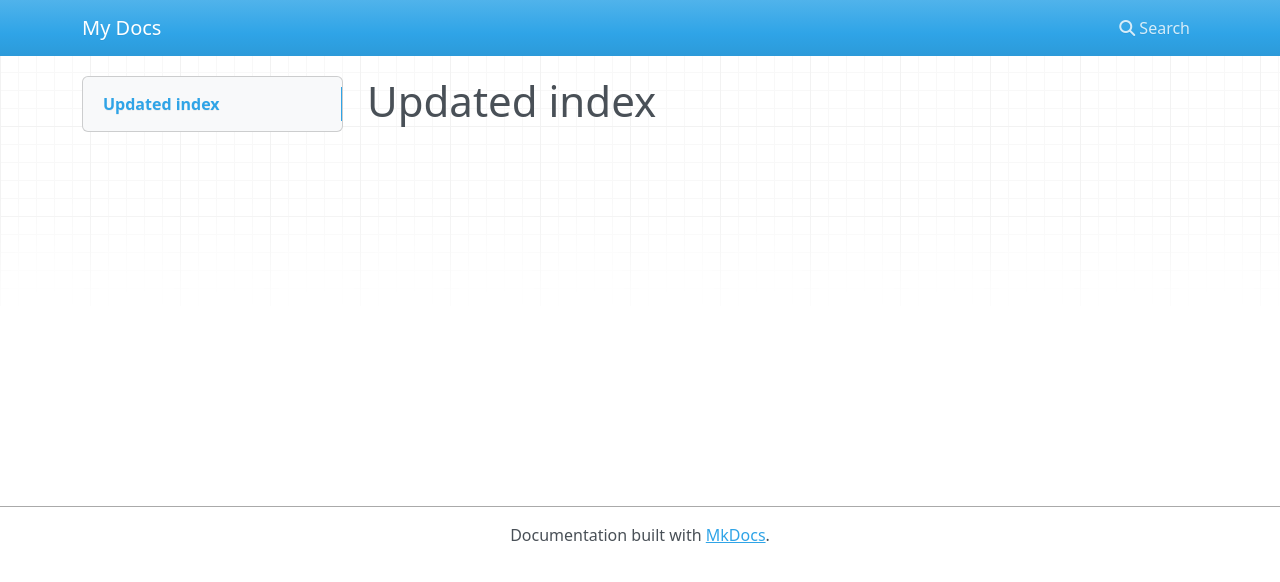
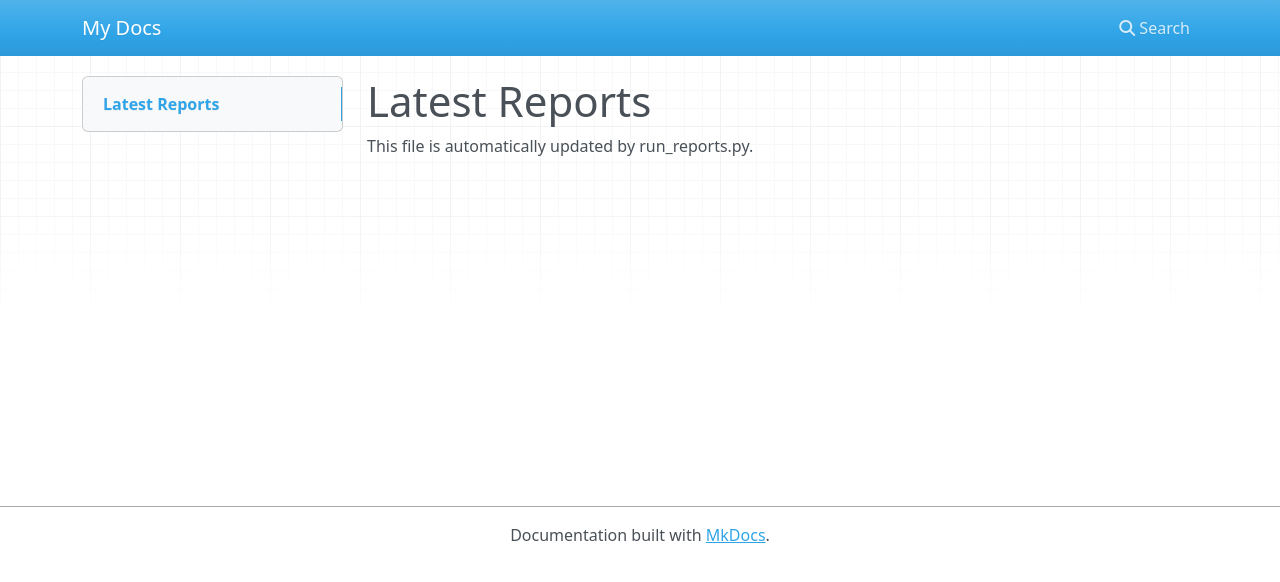
Before and after one commit to Trickster138/my-docs-site, an MkDocs documentation site: the page built from docs/index.md, in a window 1280 px wide. Shown: the top 582 px of the page. Built offline with MkDocs 1.6.1, drawn with Linux system fonts in a browser that asks for light colours; nearby versions of some CDN libraries.

Commit message:
Update index.md via run_reports.py

```diff
--- a/docs/index.md
+++ b/docs/index.md
@@ -1 +1,3 @@
-# Updated index
+# Latest Reports
+
+This file is automatically updated by run_reports.py.
```
